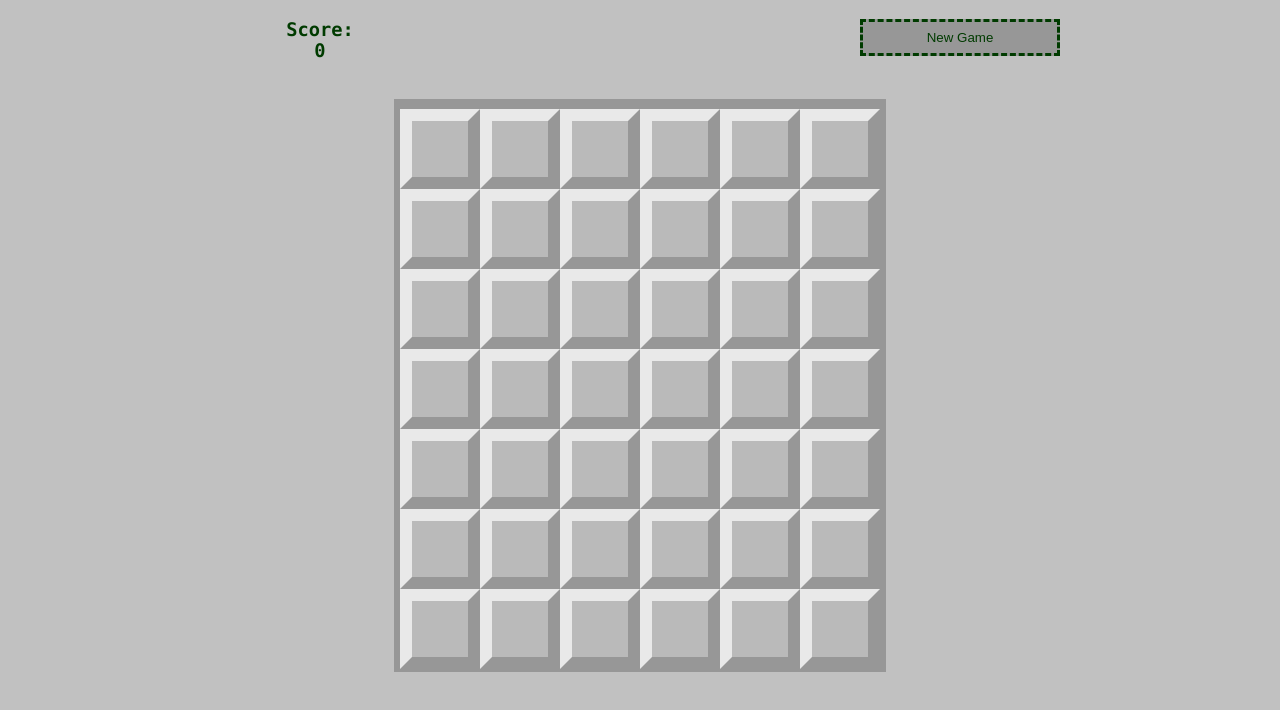
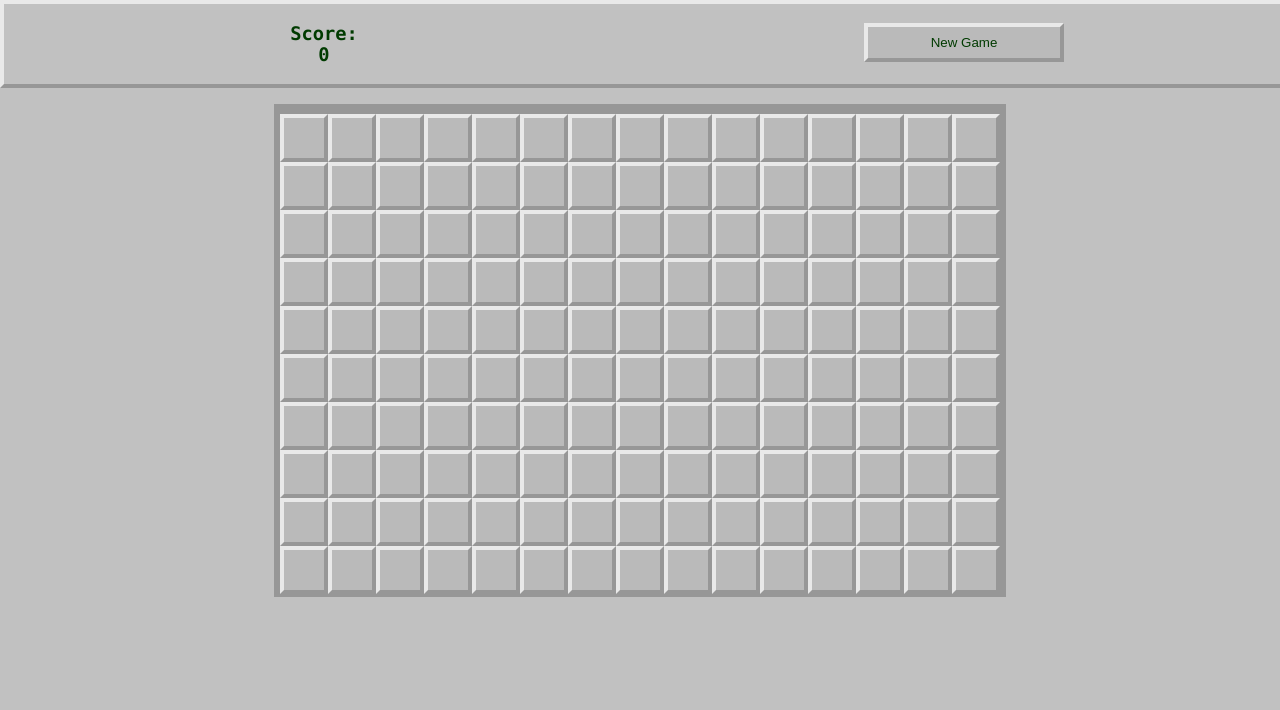
Before and after one commit to nenadkragovic/minesweeper, a React (Create React App) app: page / in a window 1280 px wide. Both pictures are taken after a click on the input "Start game". Shown: the top 710 px of the page. Built offline with nearby package versions, Linux system fonts and the light colour scheme.

Commit message:
Fix field cleanup on a click on a cell with 0 bombs around

```diff
--- a/src/App.css
+++ b/src/App.css
@@ -10,13 +10,21 @@ body {
   width: 100%;
   position: relative;
   height: 5rem;
+  margin-bottom: 1rem;
+  border-top: 0.3rem solid rgb(233, 233, 233);
+    border-left: 0.3rem solid rgb(233, 233, 233);
+    border-right: 0.3rem solid rgb(151, 151, 151);
+    border-bottom: 0.3rem solid rgb(151, 151, 151);
 }
 .new-game-btn {
-  background: rgb(151,151,151);;
   color :#003B00;
   padding: 0.5rem;
   width: 15em;
-  border: 3px dashed #003B00;
+  background: rgb(186,186,186);
+    border-top: 0.3rem solid rgb(233, 233, 233);
+    border-left: 0.3rem solid rgb(233, 233, 233);
+    border-right: 0.3rem solid rgb(151, 151, 151);
+    border-bottom: 0.3rem solid rgb(151, 151, 151);
 }
 .header h {
   width: 100%;
--- a/src/components/Cell/Cell.jsx
+++ b/src/components/Cell/Cell.jsx
@@ -1,25 +1,33 @@
-import { React, useState, useContext } from 'react';
+import { React, useState, useContext, useEffect } from 'react';
 import './Cell.scss'
 import { ExplodeContext } from '../ExplodeContext/ExplodeContext'
 
 export default function Cell(props) {
     const [flag, setFlag] = useState(false);
-    const [checked, setChecked] = useState(false);
     const { exploded, triggerExplosion } = useContext(ExplodeContext);
-    //useEffect({}[exploded]);
+
+
+    useEffect(() => {
+        if (props.checked && props.numberOfNeighbouringBombs == 0)
+            props.triggerNeighbouringFields();
+      }, [props.checked]);
 
     const handleRightClick = (event) => {
         event.preventDefault();
-        if (checked)
+        if (props.checked || exploded)
             return;
         setFlag(true);
-        setChecked(true);
     };
 
     const handleLeftClick = (event) => {
         event.preventDefault();
-        setChecked(true);
+
+        if (exploded)
+            return;
+
+        props.setChecked();
         setFlag(false);
+
         if (props.containsBomb)
             triggerExplosion();
         else {
@@ -30,8 +38,7 @@ export default function Cell(props) {
 
     return (
         <button
-            id={'cell-'+props.index}
-            className={`cell ${checked && (!flag || props.containsBomb) || (exploded && props.containsBomb) ? 'checked' : ''}`}
+            className={`cell ${props.checked && (!flag || props.containsBomb) || (exploded && props.containsBomb) ? 'checked' : ''}`}
             disabled={exploded}
             onClick={handleLeftClick} onContextMenu={handleRightClick} >
                 {
@@ -39,7 +46,7 @@ export default function Cell(props) {
                         <div>&#128163;</div> :
                         flag ?
                             <div className='flag'>&#128681;</div> :
-                            checked ? props.numberOfNeighbouringBombs : null
+                            props.checked ? props.numberOfNeighbouringBombs : null
                 }
         </button>
     );
--- a/src/components/Cell/Cell.scss
+++ b/src/components/Cell/Cell.scss
@@ -1,12 +1,12 @@
 .cell {
     background: rgb(186,186,186);
-    border-top: 0.8rem solid rgb(233, 233, 233);
-    border-left: 0.8rem solid rgb(233, 233, 233);
-    border-right: 0.8rem solid rgb(151, 151, 151);
-    border-bottom: 0.8rem solid rgb(151, 151, 151);
-    width: 5rem;
-    height: 5rem;
-    font-size: 2.5em;
+    border-top: 0.3rem solid rgb(233, 233, 233);
+    border-left: 0.3rem solid rgb(233, 233, 233);
+    border-right: 0.3rem solid rgb(151, 151, 151);
+    border-bottom: 0.3rem solid rgb(151, 151, 151);
+    width: 3rem;
+    height: 3rem;
+    font-size: 1.5em;
     box-sizing: border-box;
     text-align: center;
     vertical-align: center;
@@ -15,5 +15,5 @@
 
 .cell.checked {
     border: 0;
-    font-size: 3em;
+    font-size: 1.7rem;
 }
--- a/src/components/ExplodeContext/ExplodeContext.jsx
+++ b/src/components/ExplodeContext/ExplodeContext.jsx
@@ -9,7 +9,6 @@ export const ExplodeContextProvider = ({ children }) => {
 
   const triggerExplosion = () => {
     setExploded(true);
-    alert('You lost!');
   };
 
   return (
--- a/src/components/Field/Filed.jsx
+++ b/src/components/Field/Filed.jsx
@@ -10,18 +10,21 @@ export default function Field(props) {
         gridTemplateColumns: `repeat(${props.width}, 0fr)`,
         alignItems: 'center',
         justifyContent: 'center',
-        width: `calc(${props.width * 5}rem + 0.8rem)`,
-        height: `calc(${props.height * 5}rem + 0.8rem)`
+        width: `calc(${props.width * 3}rem + 0.8rem)`,
+        height: `calc(${props.height * 3}rem + 0.8rem)`
     };
 
     // create empty matrix
-    const matrix = [];
+    let mat = [];
     for (let row = 0; row < props.height; row++) {
       const rowArray = [];
       for (let col = 0; col < props.width; col++) {
-        rowArray.push(0);
+        rowArray.push({
+            containsBomb: false,
+            checked: false
+        });
       }
-      matrix.push(rowArray);
+      mat.push(rowArray);
     }
 
     // populate matrix with bombs
@@ -31,12 +34,15 @@ export default function Field(props) {
         let i = Math.floor(randomIndex / props.width);
         let j = randomIndex % props.width;
 
-        if (matrix[i][j] === 1)
+        if (mat[i][j].containsBomb)
             continue;
 
-        matrix[i][j] = 1;
+        mat[i][j].containsBomb = true;
         generatedBombsCount++;
     }
+
+    // use State
+    const [matrix, setMatrix] = useState(mat);
 
     const directions = [
         [1, 0], [-1, 0], [0, 1], [0, -1], [1, 1], [-1, -1], [1, -1], [-1, 1]
@@ -44,7 +50,7 @@ export default function Field(props) {
 
     const calculateNumberOfNeighbouringBombs = (row, col) => {
 
-        if (matrix[row][col] === 1)
+        if (matrix[row][col].containsBomb)
             return <div>&#128163;</div>;
 
         let count = 0;
@@ -55,10 +61,10 @@ export default function Field(props) {
 
           if (
             newRow >= 0 &&
-            newRow < matrix.length &&
+            newRow < props.height &&
             newCol >= 0 &&
-            newCol < matrix[0].length &&
-            matrix[newRow][newCol] === 1
+            newCol < props.width &&
+            matrix[newRow][newCol].containsBomb
           ) {
             count++;
           }
@@ -74,24 +80,32 @@ export default function Field(props) {
 
             if (
               newRow >= 0 &&
-              newRow < matrix.length &&
+              newRow < props.height &&
               newCol >= 0 &&
-              newCol < matrix[0].length
+              newCol < props.width
             ) {
-                // TODO: try to find a way to trigger a click in react without manipulating DOM directly
-                document.getElementById(`cell-${newRow*props.width +newCol}`).click();
+                let copy = [...matrix];
+                copy[newRow][newCol].checked = true;
+                setMatrix(copy);
             }
           }
     }
 
+    const setChecked = (i,j) => {
+        let copy = [...matrix];
+        copy[i][j].checked = true;
+        setMatrix(copy);
+    }
+
     const cells = []
-    for (let i = 0; i < matrix.length; i++)
-        for (let j =0; j< matrix[0].length; j++)
+    for (let i = 0; i < props.height; i++)
+        for (let j =0; j < props.width; j++)
             cells.push(
                 <Cell
                     key={i*props.width +j}
-                    index={i*props.width +j}
-                    containsBomb={matrix[i][j] === 1}
+                    containsBomb={matrix[i][j].containsBomb}
+                    checked={matrix[i][j].checked}
+                    setChecked={() => setChecked(i,j)}
                     numberOfNeighbouringBombs={calculateNumberOfNeighbouringBombs(i, j)}
                     triggerNeighbouringFields={() => triggerNeighbouringFields(i, j)}
                 />);
--- a/src/components/ui/new-game-modal.jsx
+++ b/src/components/ui/new-game-modal.jsx
@@ -4,9 +4,9 @@ import { useState } from 'react';
 
 export default function NewGameModal(props) {
 
-    const [fieldWidth, setFieldWidth] = useState(6);
-    const [filedHeight, setFieldheight] = useState(7);
-    const [numberOfMines, setNumberOfMines] = useState(10);
+    const [fieldWidth, setFieldWidth] = useState(15);
+    const [filedHeight, setFieldheight] = useState(10);
+    const [numberOfMines, setNumberOfMines] = useState(20);
 
     const handleInputChangeWidth = (event) => {
         setFieldWidth(event.target.value);
--- a/src/components/ui/new-game-modal.scss
+++ b/src/components/ui/new-game-modal.scss
@@ -25,10 +25,13 @@
     }
   }
   input[type=submit] {
-    background:  rgb(151,151,151);
     color :#003B00;
     padding: 1rem;
     width: 15em;
-    border: 3px dashed #003B00;
+    background: rgb(186,186,186);
+    border-top: 0.3rem solid rgb(233, 233, 233);
+    border-left: 0.3rem solid rgb(233, 233, 233);
+    border-right: 0.3rem solid rgb(151, 151, 151);
+    border-bottom: 0.3rem solid rgb(151, 151, 151);
   }
 }
```
